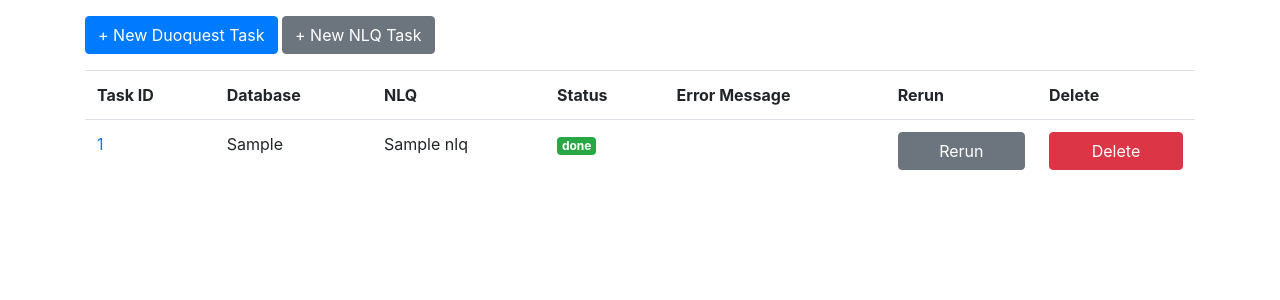
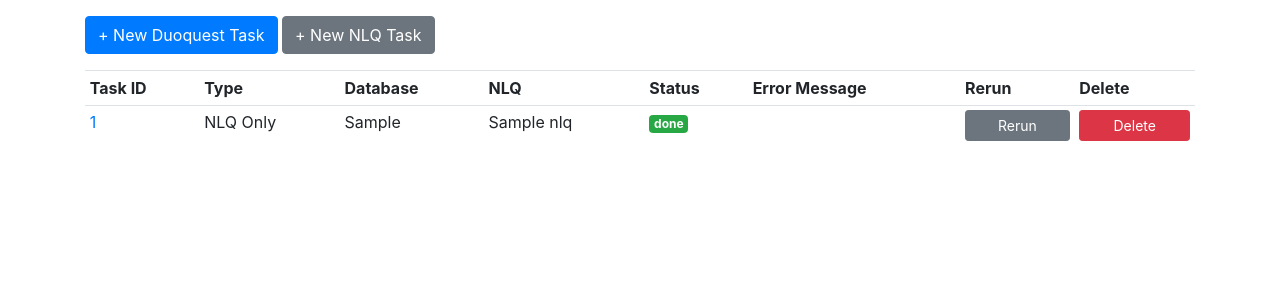
Before and after one commit to umich-dbgroup/duoquest, a Flask app: template templates/tasks.html in a window 1280 px wide. Shown: the part 123-423 px from the top of the page. Run offline with Flask 2, Linux system fonts and the light colour scheme; the template is opened without the code that fills it: most values are stand-ins (such as "Sample title", 1, 10 or a date in 2020); parts of the project's set-up code (start-up, migrations or seed data) failed here and were passed over; some libraries are stand-ins or nearby versions.

Commit message:
add types to task interface

```diff
--- a/app.py
+++ b/app.py
@@ -234,7 +234,7 @@ def load_tasks():
     conn = sqlite3.connect(config['db']['path'])
     conn.row_factory = sqlite3.Row
     cur = conn.cursor()
-    cur.execute('''SELECT tid, db, nlq, status, error_msg FROM tasks
+    cur.execute('''SELECT tid, db, nlq, status, error_msg, tsq_proto FROM tasks
                    ORDER BY time ASC''')
     tasks = cur.fetchall()
     conn.close()
--- a/templates/tasks.html
+++ b/templates/tasks.html
@@ -14,9 +14,10 @@
     <a href="{{ url_for('tasks_new', tsq_level='default') }}" class='btn btn-primary'>+ New Duoquest Task</a>
     <a href="{{ url_for('tasks_new', tsq_level='nlq_only') }}" class='btn btn-secondary'>+ New NLQ Task</a>
   </div>
-  <table class='table'>
+  <table class='table table-sm'>
     <tr>
       <th>Task ID</th>
+      <th>Type</th>
       <th>Database</th>
       <th>NLQ</th>
       <th>Status</th>
@@ -29,6 +30,7 @@
       <td>
         <a href='{{ url_for("task", tid=task["tid"]) }}'>{{ task['tid'] }}</a>
       </td>
+      <td>{% if task['tsq_proto'] %}Duoquest{% else %}NLQ Only{% endif %}</td>
       <td>{{ task['db'] }}</td>
       <td>{{ task['nlq'] }}</td>
       <td>
@@ -36,13 +38,13 @@
       </td>
       <td>{{ task['error_msg'] }}</td>
       <td>
-        <button data-tid='{{ task["tid"] }}' class="rerun-task btn btn-block btn-secondary"
+        <button data-tid='{{ task["tid"] }}' class="rerun-task btn btn-block btn-secondary btn-sm"
         {% if task['status'] == 'waiting' or task['status'] == 'running' %}disabled{% endif %}>
           Rerun
         </button>
       </td>
       <td>
-        <button data-tid='{{ task["tid"] }}' class="del-task btn btn-block btn-danger"
+        <button data-tid='{{ task["tid"] }}' class="del-task btn btn-block btn-danger btn-sm"
         {% if task['status'] == 'running' %}disabled{% endif %}>Delete</button>
       </td>
     </tr>
```
